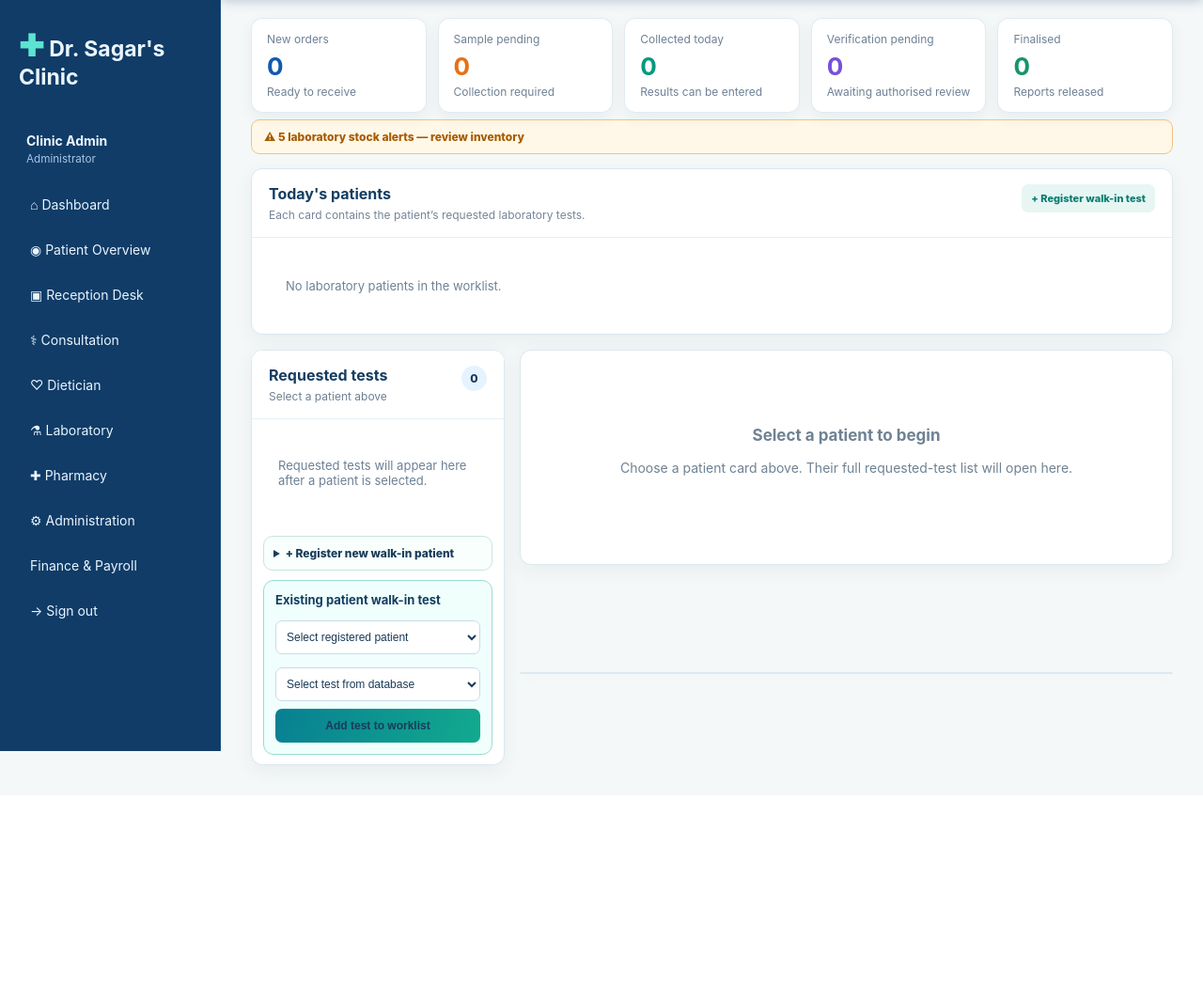
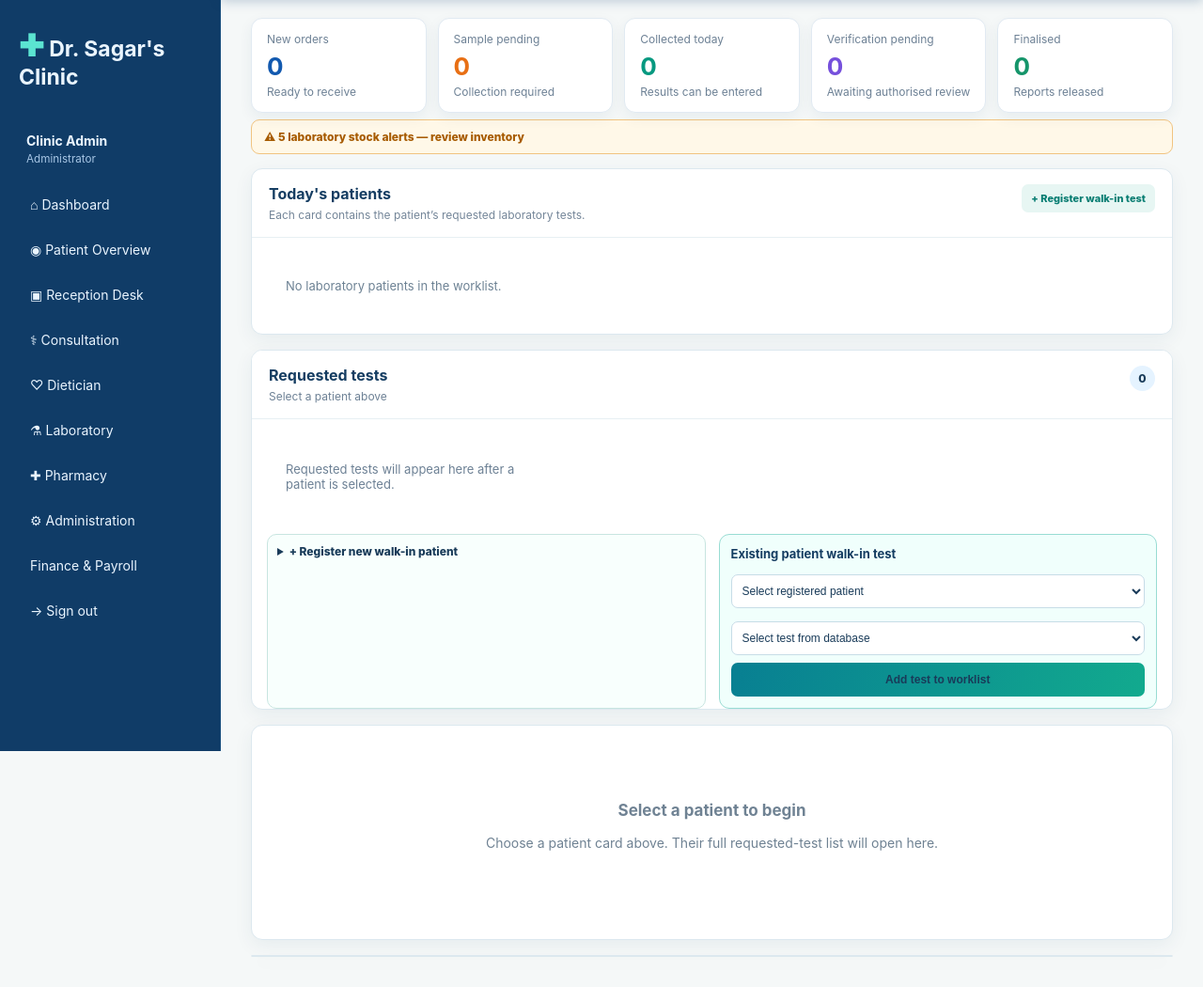
Before and after one commit to kalasagar789-hub/dr-sagar-clinic, a Flask app: page /labs in a window 1280 px wide. Shown: the part 77-1127 px from the top of the page at 94% size. Before the commit the page ends 906 px from the top, so only its background shows below. Run offline with Flask 3, Linux system fonts and the light colour scheme; a user stored in the database is signed in; data comes from the database, SQL or seed files in the repository; data that the repository does not hold is empty; some libraries are stand-ins or nearby versions.

Commit message:
Align laboratory workspace into full-width flow

```diff
--- a/static/lab-layout-fix.css
+++ b/static/lab-layout-fix.css
@@ -1,12 +1,48 @@
 .lab-v2-layout {
   display: grid;
-  grid-template-columns: 270px minmax(0, 1fr);
-  grid-template-areas: "tests detail" "tests summary";
+  grid-template-columns: minmax(0, 1fr);
+  grid-template-areas: "tests" "detail" "summary";
   gap: 16px;
   align-items: start;
 }
 
-.lab-requested-tests { grid-area: tests; position: sticky !important; top: 92px; }
+.lab-requested-tests {
+  grid-area: tests;
+  position: static !important;
+  display: grid;
+  grid-template-columns: repeat(2, minmax(0, 1fr));
+  column-gap: 14px;
+  padding-bottom: 14px !important;
+}
+
+.lab-requested-tests > .lab-v2-section-title,
+.lab-requested-tests > .requested-list {
+  grid-column: 1 / -1;
+}
+
+.lab-requested-tests > .requested-list {
+  display: grid;
+  grid-template-columns: repeat(3, minmax(0, 1fr));
+  gap: 10px;
+  max-height: none;
+  padding: 12px 16px;
+}
+
+.lab-requested-tests .requested-test {
+  min-height: 62px;
+  margin: 0;
+  border-color: #dce8ef;
+}
+
+.lab-requested-tests .walkin-register,
+.lab-requested-tests .direct-lab-order {
+  box-sizing: border-box;
+  width: auto;
+  margin: 0 16px !important;
+}
+
+.lab-requested-tests .walkin-register { margin-right: 0 !important; }
+.lab-requested-tests .direct-lab-order { margin-left: 0 !important; }
 
 .lab-v2-detail {
   grid-area: detail;
@@ -58,7 +94,7 @@
 
 @media (max-width: 1250px) {
   .lab-v2-layout {
-    grid-template-columns: 245px minmax(0, 1fr);
+    grid-template-columns: minmax(0, 1fr);
   }
 
   .lab-v2-summary {
@@ -73,7 +109,10 @@
     grid-template-areas: "tests" "detail" "summary";
   }
 
-  .lab-requested-tests { position: static !important; }
+  .lab-requested-tests { grid-template-columns: 1fr; }
+  .lab-requested-tests > .requested-list { grid-template-columns: repeat(2, minmax(0, 1fr)); }
+  .lab-requested-tests .walkin-register,
+  .lab-requested-tests .direct-lab-order { margin: 7px 14px !important; }
   .lab-v2-summary { grid-template-columns: 1fr; }
   .lab-v2-summary .summary-block { border-right: 0; border-bottom: 1px solid #e7eff3; }
 
@@ -105,6 +144,7 @@ body:has(.admin-persistent-nav) main:has(.lab-page) { box-sizing: border-box; ov
 }
 
 @media (max-width: 560px) {
+  .lab-requested-tests > .requested-list { grid-template-columns: 1fr; }
   .lab-v2-step .lab-form-grid {
     grid-template-columns: 1fr;
   }
--- a/templates/base.html
+++ b/templates/base.html
@@ -12,7 +12,7 @@
   {% if request.endpoint == 'encounter' %}<link rel="stylesheet" href="{{ url_for('static', filename='consultation-layout.css') }}?v=20260810"><link rel="stylesheet" href="{{ url_for('static', filename='consultation-enhancements.css') }}?v=20260810"><link rel="stylesheet" href="{{ url_for('static', filename='prescription-templates.css') }}?v=20260810">{% endif %}
   {% if request.endpoint == 'dietician_workspace' %}<link rel="stylesheet" href="{{ url_for('static', filename='dietician-workspace.css') }}?v=20260810">{% endif %}
   {% if request.endpoint == 'pharmacy' %}<link rel="stylesheet" href="{{ url_for('static', filename='pharmacy-dashboard.css') }}?v=20260810">{% endif %}
-  {% if request.endpoint in ['labs','lab_inventory'] %}<link rel="stylesheet" href="{{ url_for('static', filename='lab-workspace.css') }}?v=20260810">{% endif %}{% if request.endpoint == 'labs' %}<link rel="stylesheet" href="{{ url_for('static', filename='lab-bulk-results.css') }}?v=20260810"><link rel="stylesheet" href="{{ url_for('static', filename='lab-reorganized.css') }}?v=20260811"><link rel="stylesheet" href="{{ url_for('static', filename='lab-layout-fix.css') }}?v=20260811-2">{% endif %}
+  {% if request.endpoint in ['labs','lab_inventory'] %}<link rel="stylesheet" href="{{ url_for('static', filename='lab-workspace.css') }}?v=20260810">{% endif %}{% if request.endpoint == 'labs' %}<link rel="stylesheet" href="{{ url_for('static', filename='lab-bulk-results.css') }}?v=20260810"><link rel="stylesheet" href="{{ url_for('static', filename='lab-reorganized.css') }}?v=20260811"><link rel="stylesheet" href="{{ url_for('static', filename='lab-layout-fix.css') }}?v=20260811-3">{% endif %}
   {% if request.endpoint in ['labs','lab_inventory','pharmacy'] or (current_user.is_authenticated and current_user.role not in ['patient','admin'] and request.endpoint not in ['dashboard','admin','labs','lab_inventory']) %}<link rel="stylesheet" href="{{ url_for('static', filename='lab-final.css') }}?v=20260810">{% endif %}
   <style>aside{background:#103c67!important;border-color:#1b507e!important}aside .brand,aside .role,aside nav a{color:#eaf5ff!important}aside .brand b{color:#5be4d1!important}aside .role small{color:#a7c6e5!important}aside nav a:hover{background:#1a527e!important;color:#fff!important}header{display:flex;justify-content:space-between;align-items:start}.patient-overview-link{display:none}</style>
 </head>
```
